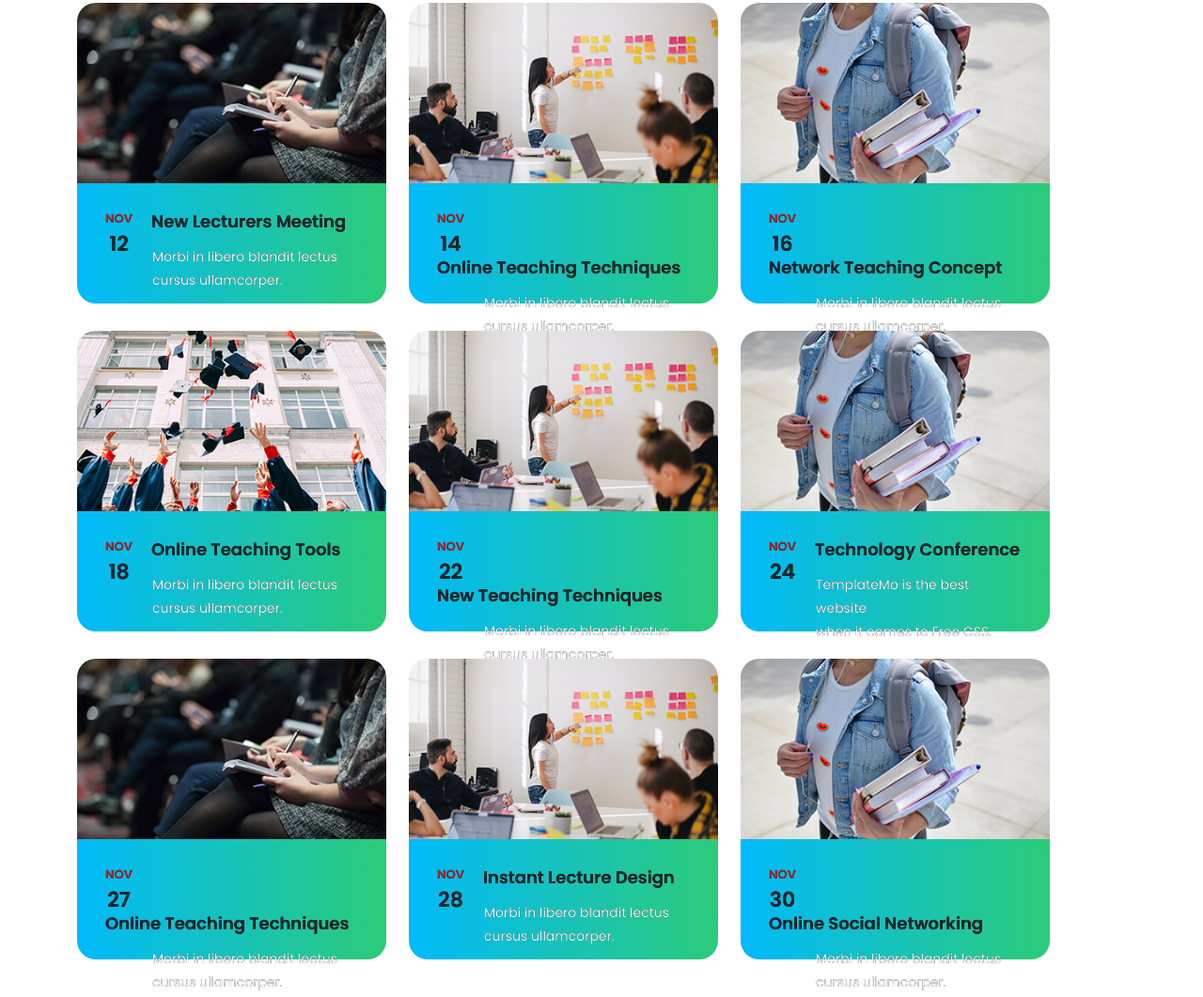
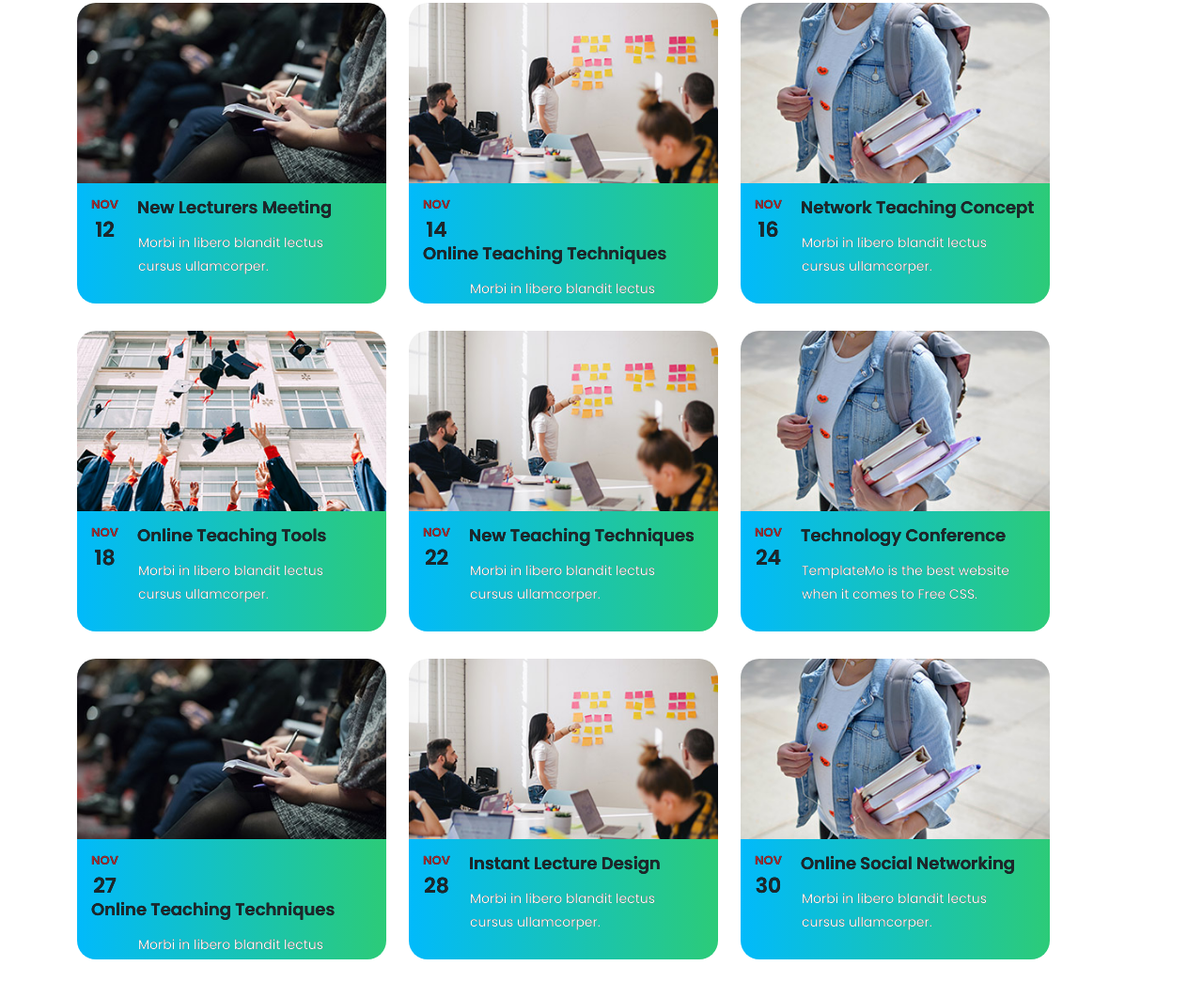
Before and after one commit to surajitr420/lcg-website, a plain HTML site: page meetings.html in a window 1280 px wide. Shown: the part 730-1791 px from the top of the page at 94% size. Drawn offline with nearby package versions, Linux system fonts and the light colour scheme.

Commit message:
Update templatemo-edu-meeting.css

```diff
--- a/assets/css/templatemo-edu-meeting.css
+++ b/assets/css/templatemo-edu-meeting.css
@@ -893,6 +893,9 @@ banner
     .caption h6{
         text-align: center;
     }
+
+
+
 }
 
 /*
@@ -1165,10 +1168,11 @@ section.upcoming-meetings .categories .main-button-red a {
 
 .meeting-item .down-content {
     background: var(--gradient-1);
-    padding: 30px;
+    padding: 15px;
     border-bottom-right-radius: 20px;
     border-bottom-left-radius: 20px;
     height: 8rem;
+    /* overflow-y: scroll; */
 }
 
 .meeting-item .down-content .date {
@@ -1180,6 +1184,7 @@ section.upcoming-meetings .categories .main-button-red a {
 
 .meeting-item .down-content .date h6 {
     font-size: 13px;
+    text-align: center;
     text-transform: uppercase;
     font-weight: 600;
     color: #a12c2f;
@@ -1194,6 +1199,7 @@ section.upcoming-meetings .categories .main-button-red a {
 
 .meeting-item .down-content h4 {
     font-size: 18px;
+
     color: #1f272b;
     font-weight: 600;
     display: inline-block;
@@ -1202,6 +1208,7 @@ section.upcoming-meetings .categories .main-button-red a {
 
 .meeting-item .down-content p {
     margin-left: 50px;
+    /* text-align: center; */
     color: var(--text-white);
     font-size: 14px;
     /* text-shadow: 0px 0px 1px black; */
@@ -1945,6 +1952,9 @@ responsive
     .our-courses .owl-nav .owl-prev {
         left: -25px;
     }
+    .meeting-item .down-content{
+        overflow-y: scroll ;
+    }
 }
 
 @media (max-width: 1200px) {
```
